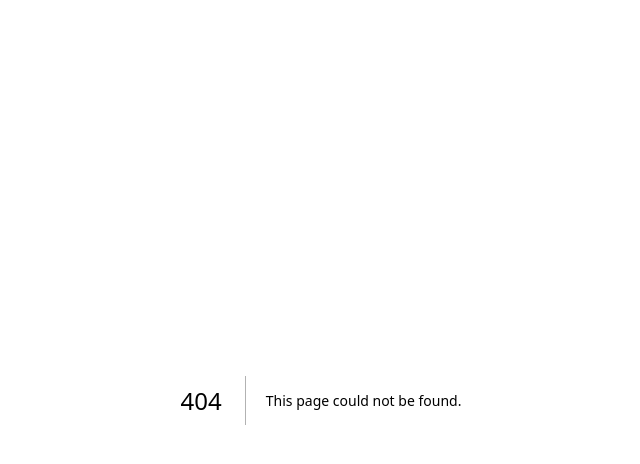
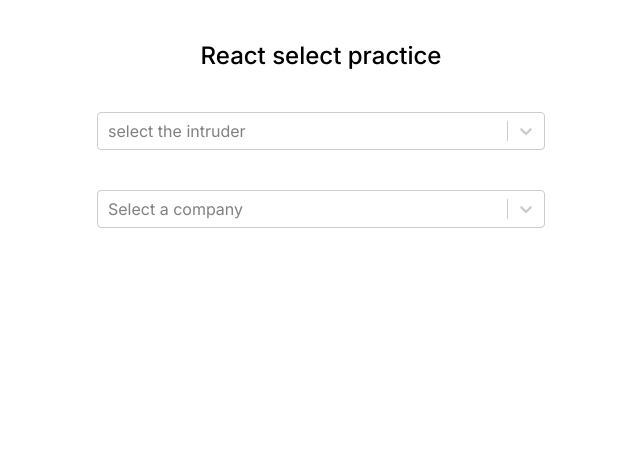
Before and after one commit to Samiislam851/NextJs-recap, a Next.js app: page /react-select in a window 1280 px wide. Before the commit this address had no page. Shown: the top 464 px of the page, without its empty margins (319-959 px from the left). Built offline with nearby package versions, Linux system fonts and the light colour scheme; no server answers.

Commit message:
redux implementation starting

```diff
--- a/package.json
+++ b/package.json
@@ -11,6 +11,7 @@
   "dependencies": {
     "@hookform/resolvers": "^3.3.4",
     "@phosphor-icons/react": "^2.0.15",
+    "@reduxjs/toolkit": "^2.2.2",
     "@tanstack/react-query": "^5.28.4",
     "axios": "^1.6.8",
     "class-variance-authority": "^0.7.0",
@@ -21,6 +22,7 @@
     "react-dom": "^18",
     "react-hook-form": "^7.51.1",
     "react-icons": "^5.0.1",
+    "react-select": "^5.8.0",
     "zod": "^3.22.4"
   },
   "devDependencies": {
--- /dev/null
+++ b/src/app/TablePractice/page.tsx
@@ -0,0 +1,52 @@
+'use client'
+
+import TableRowWDelete from '@/components/TableRowWDelete/TableRowWDelete'
+import { globalAxios } from '@/utils/axiosConfigs'
+import axios from 'axios'
+import React, { useState } from 'react'
+
+type Props = {}
+
+const page = (props: Props) => {
+
+
+    const [arr, setArr] = useState(Array.from({ length: 5 }, (_, index: number) => ({ id: index })))
+
+
+
+
+    axios.get('').then(res => console.log(res.data)
+    )
+
+    const handleDelete = (id: number) => {
+        console.log(id);
+
+
+        setArr(prev => prev.filter(row => id !== row.id))
+    }
+
+
+    console.log(arr);
+
+
+
+    return (
+        <div>
+            <h3 className='text-center font-medium text-2xl my-5 pt-5'>Input Table </h3>
+
+            <div className='flex flex-col gap-2 max-w-md border border-2 rounded mx-auto px-7 py-7'>
+
+                {
+                    arr.map((data: any, i) =>
+                        <TableRowWDelete handleDelete={handleDelete} id={data.id} key={data.id} />
+                    )
+                }
+
+            </div>
+
+
+        </div>
+    )
+}
+
+export default page
--- a/src/app/company/companies/Pagination.tsx
+++ b/src/app/company/companies/Pagination.tsx
@@ -63,7 +63,7 @@ const Pagination = ({ data, currentPage, setCurrentPage }: Props) => {
 
 
 
-                {currentPage <= 4 && totalPages.length > 4 && <>
+                {currentPage < 4 && totalPages.length > 4 && <>
 
 
                     {totalPages.slice(0, 4).map(num =>
@@ -83,7 +83,7 @@ const Pagination = ({ data, currentPage, setCurrentPage }: Props) => {
                 {/* for gt 4 */}
 
 
-                {currentPage > 4 && currentPage < totalPages.length - 2 && totalPages.length > 5 && <>
+                {currentPage >= 4 && currentPage < totalPages.length - 2 && totalPages.length > 5 && <>
 
 
 
--- a/src/app/layout.tsx
+++ b/src/app/layout.tsx
@@ -2,6 +2,7 @@ import type { Metadata } from 'next'
 import { Inter } from 'next/font/google'
 import './globals.css'
 import QueryProvider from '@/providers/QueryProvider'
+import axios from 'axios'
 
 
 const inter = Inter({ subsets: ['latin'] })
@@ -16,10 +17,14 @@ export default function RootLayout({
 }: {
   children: React.ReactNode
 }) {
+
+
+
   return (
     <html lang="en">
       <body className={inter.className}>
         <QueryProvider>
+
           {children}
         </QueryProvider>
       </body>
--- /dev/null
+++ b/src/app/react-select/page.tsx
@@ -0,0 +1,81 @@
+'use client'
+import axios from 'axios';
+import React from 'react';
+import Select from 'react-select';
+import AsyncSelect from 'react-select/async';
+
+
+type Props = {}
+
+const page = (props: Props) => {
+
+
+    const options = [
+        { value: 'ned-stark', label: 'Eddard "Ned" Stark' },
+        { value: 'catelyn-stark', label: 'Catelyn Stark' },
+        { value: 'robb-stark', label: 'Robb Stark' },
+        { value: 'sansa-stark', label: 'Sansa Stark' },
+        { value: 'arya-stark', label: 'Arya Stark' },
+        { value: 'tony-stark', label: 'Tony Stark :)' },
+        { value: 'bran-stark', label: 'Bran Stark' },
+        { value: 'rickon-stark', label: 'Rickon Stark' },
+        { value: 'jon-snow', label: 'Jon Snow' },
+    ];
+    const handleSelectChange = (selectedOption: any) => {
+        console.log(selectedOption);
+
+    }
+    const handleSelectChange2 = (selectedOption: any) => {
+        console.log(selectedOption);
+
+    }
+
+
+    const loadOptions = async (inputValue: any) => {
+        console.log(inputValue);
+
+        const token = localStorage.getItem('basic-login')
+
+        const response = await axios.get(`http://192.168.0.168:5000/company/list?page=${1}&size=${15}&query=${inputValue}`, {
+            headers: {
+                'Content-type': 'application/json',
+                'Authorization': `Bearer ${token}`
+            }
+        });
+
+        return response.data.data.map((option: any) => ({ value: option.name, label: option.name }))
+        // .options.map((option: any) => );
+    };
+
+
+
+
+
+    return (
+        <div>
+
+
+            <h3 className='text-2xl font-medium text-center m-10' >React select practice </h3>
+
+            <Select
+                className='max-w-md mx-auto mb-10'
+                options={options}
+                onChange={handleSelectChange}
+                // isMulti
+                placeholder={'select the intruder'}
+            />
+
+            <AsyncSelect
+                className='max-w-md mx-auto'
+                loadOptions={loadOptions}
+                onChange={handleSelectChange2}
+                isMulti
+                placeholder='Select a company'
+                defaultOptions
+            />
+
+        </div>
+    )
+}
+
+export default page
--- /dev/null
+++ b/src/components/TableRowWDelete/TableRowWDelete.tsx
@@ -0,0 +1,32 @@
+'use client'
+
+import { Trash } from '@phosphor-icons/react'
+import React, { useState } from 'react'
+
+type Props = {
+    handleDelete: (arg0: number) => void,
+        id: number
+}
+
+const TableRowWDelete = ({ handleDelete, id }: Props) => {
+
+    const [inputValue, setInputValue] = useState('')
+
+
+    return (
+        <div className='flex gap-3 '>
+            <div className='basis-[90%] '>
+                <input className='border w-full rounded' placeholder={`input field id = ${id}`} type="text" value={inputValue} onChange={(e) => setInputValue(e.target.value)} />
+            </div>
+            <div className='basis-[10%] '>
+                <button onClick={() => handleDelete(id)}>
+                    <Trash size={25} weight="fill" className='text-red-500' />
+                </button>
+
+            </div>
+
+        </div>
+    )
+}
+
+export default TableRowWDelete
--- a/src/providers/QueryProvider.tsx
+++ b/src/providers/QueryProvider.tsx
@@ -1,12 +1,33 @@
 'use client'
 import React, { ReactNode } from 'react'
 import { QueryClientProvider, QueryClient } from '@tanstack/react-query';
+import axios from 'axios';
+import { globalAxios } from '@/utils/axiosConfigs';
 
 type Props = {
     children: ReactNode
 }
 
+
+
+
+
 const QueryProvider = ({ children }: Props) => {
+
+
+
+
+    globalAxios.interceptors.request.use((request) => {
+
+        request.headers.Authorization = 'Bearer Siam...............'
+
+
+        console.log('axios request', request);
+
+        return request
+    })
+
+
 
     const queryClient = new QueryClient();
 
--- /dev/null
+++ b/src/utils/axiosConfigs.tsx
@@ -0,0 +1,5 @@
+import axios from "axios";
+
+export const globalAxios = axios.create({
+    baseURL: 'https://jsonplaceholder.typicode.com/'
+})
```
Also changed, not shown: src/store/store.tsx (added), 2 other files (tests, documents, lock files or other folders).
